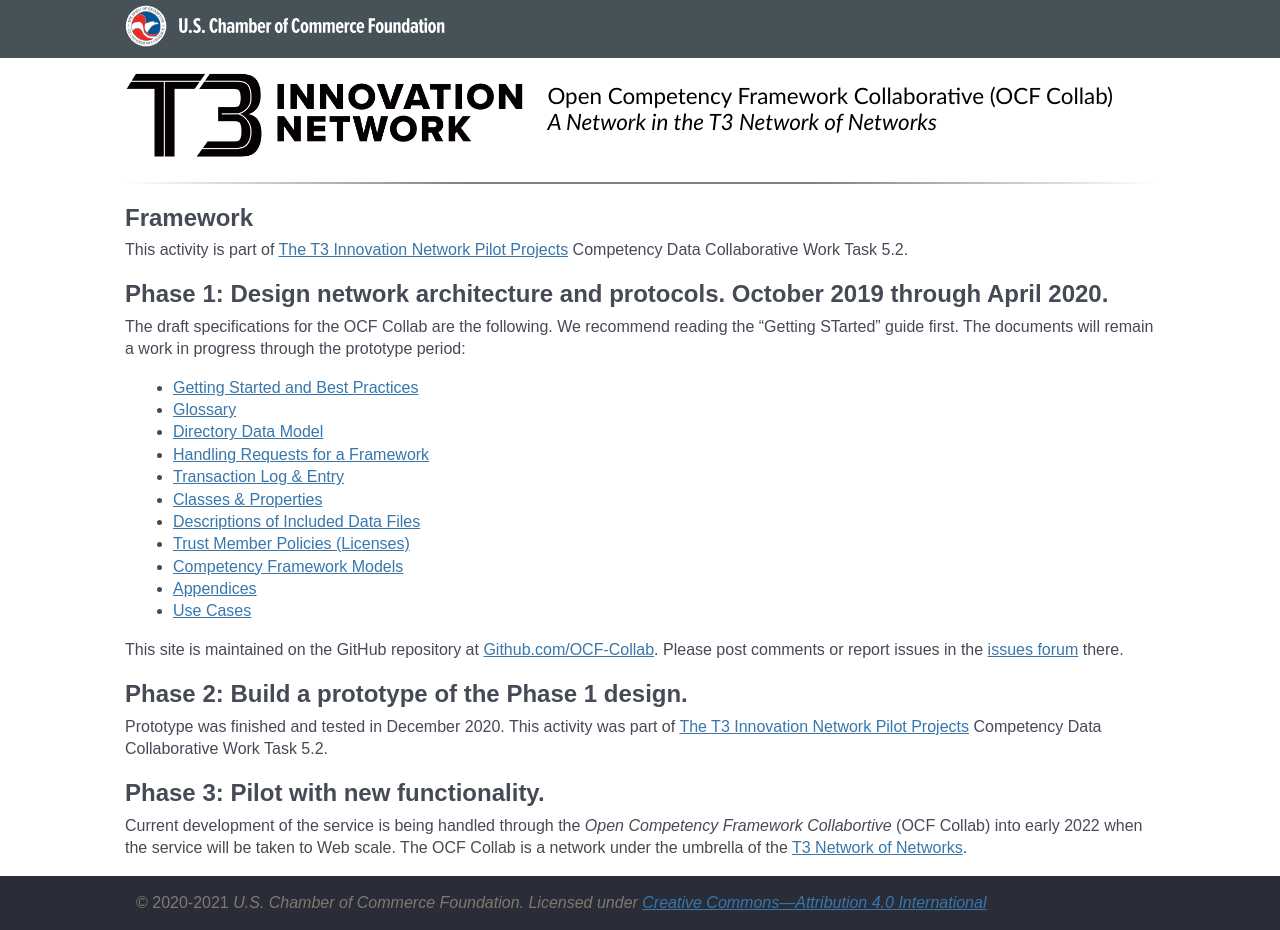
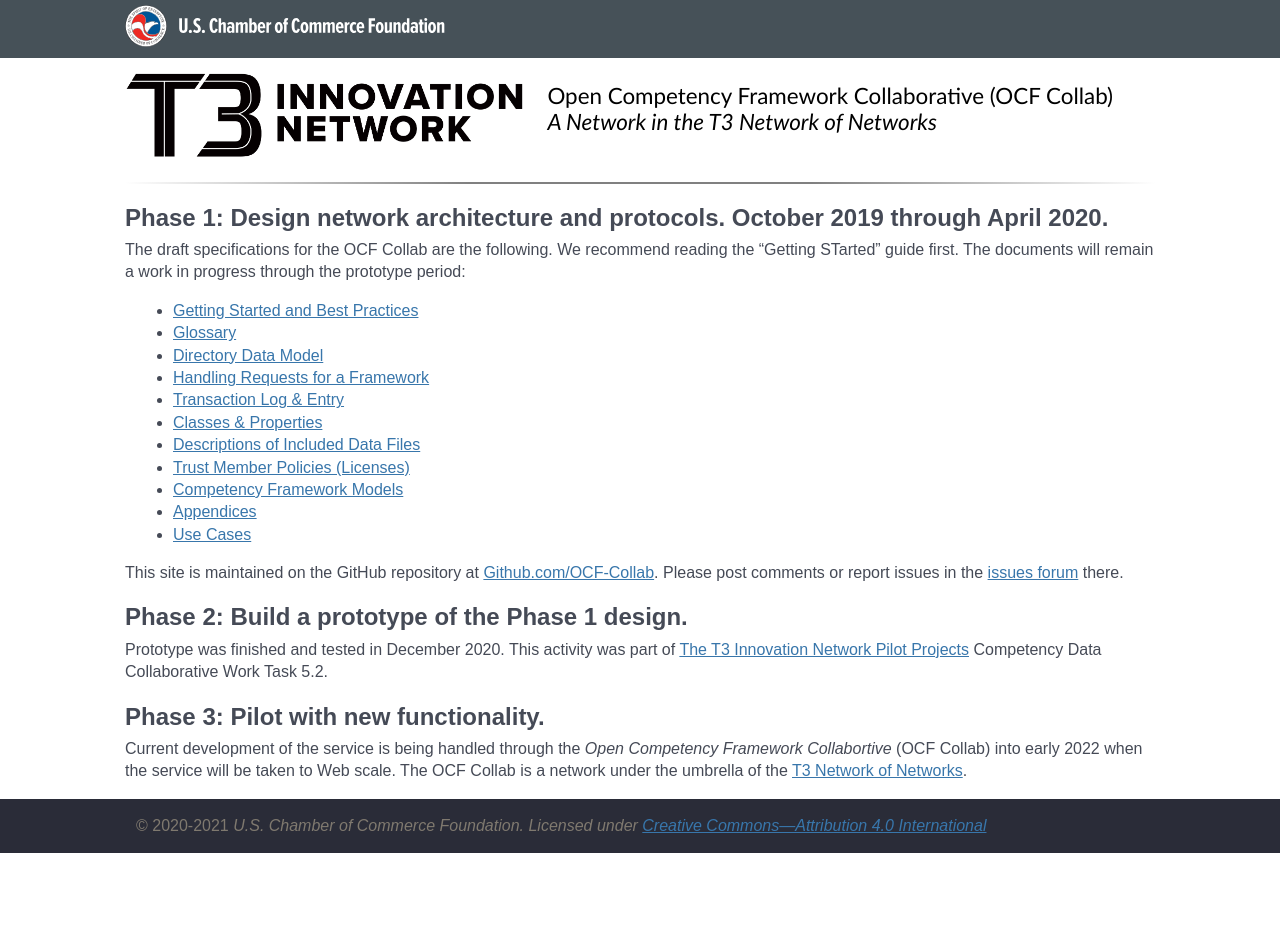
Before and after one commit to t3-innovation-network/ocf-collab.github.io, a Jekyll site: the page built from index.md, in a window 1280 px wide. Built offline with Jekyll 4.4.1, drawn with Linux system fonts in a browser that asks for light colours; after the commit the page ends 900 px from its top, so only the background shows below that.

Commit message:
Update index.md

```diff
--- a/index.md
+++ b/index.md
@@ -2,9 +2,6 @@
 title: Open Competency Framework Collaborative (OCF Collab)
 layout: default
 ---
-## Framework
-This activity is part of [The T3 Innovation Network Pilot Projects](https://www.uschamberfoundation.org/t3-innovation/pilot-projects) Competency Data Collaborative Work Task 5.2.
-
 ## Phase 1: Design network architecture and protocols. October 2019 through April 2020.
 
 The draft specifications for the OCF Collab are the following. We recommend reading the "Getting STarted" guide first. The documents will remain a work in progress through the prototype period:
```
